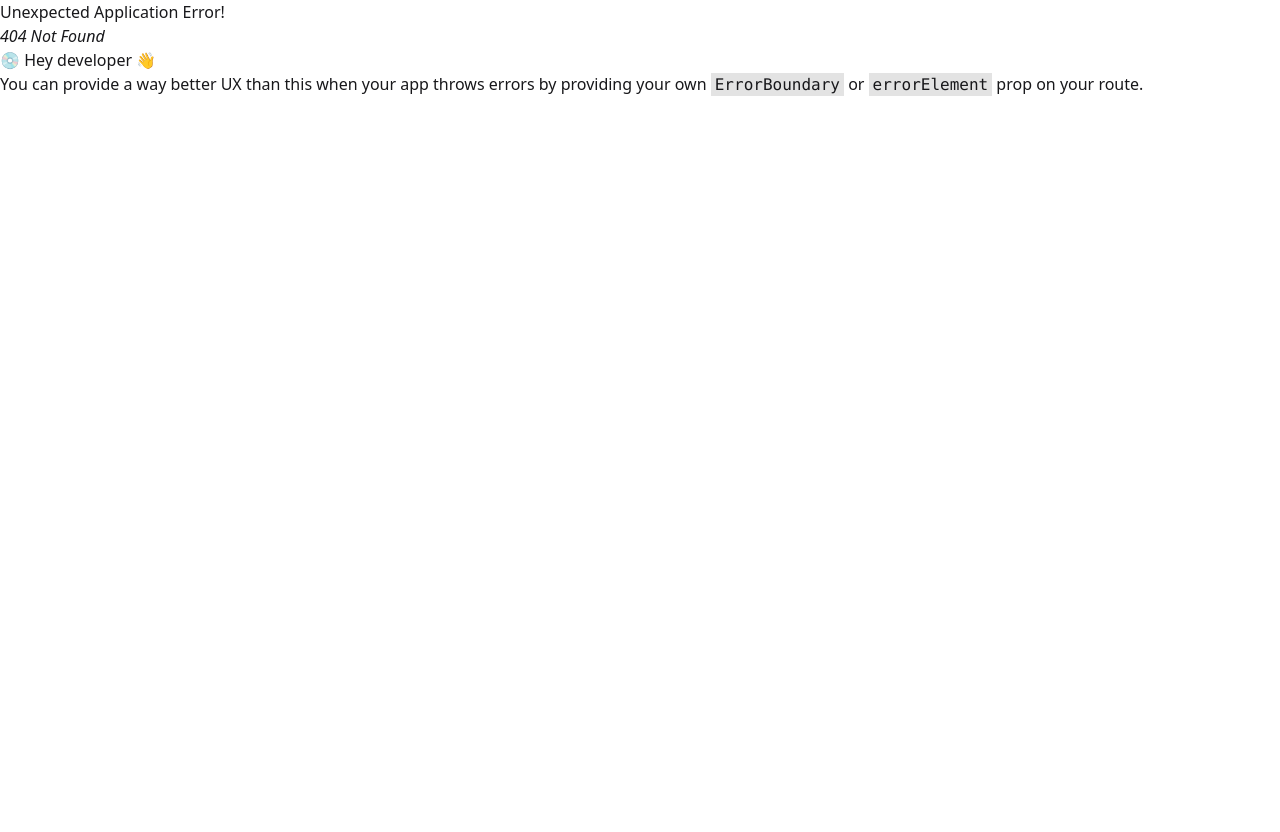
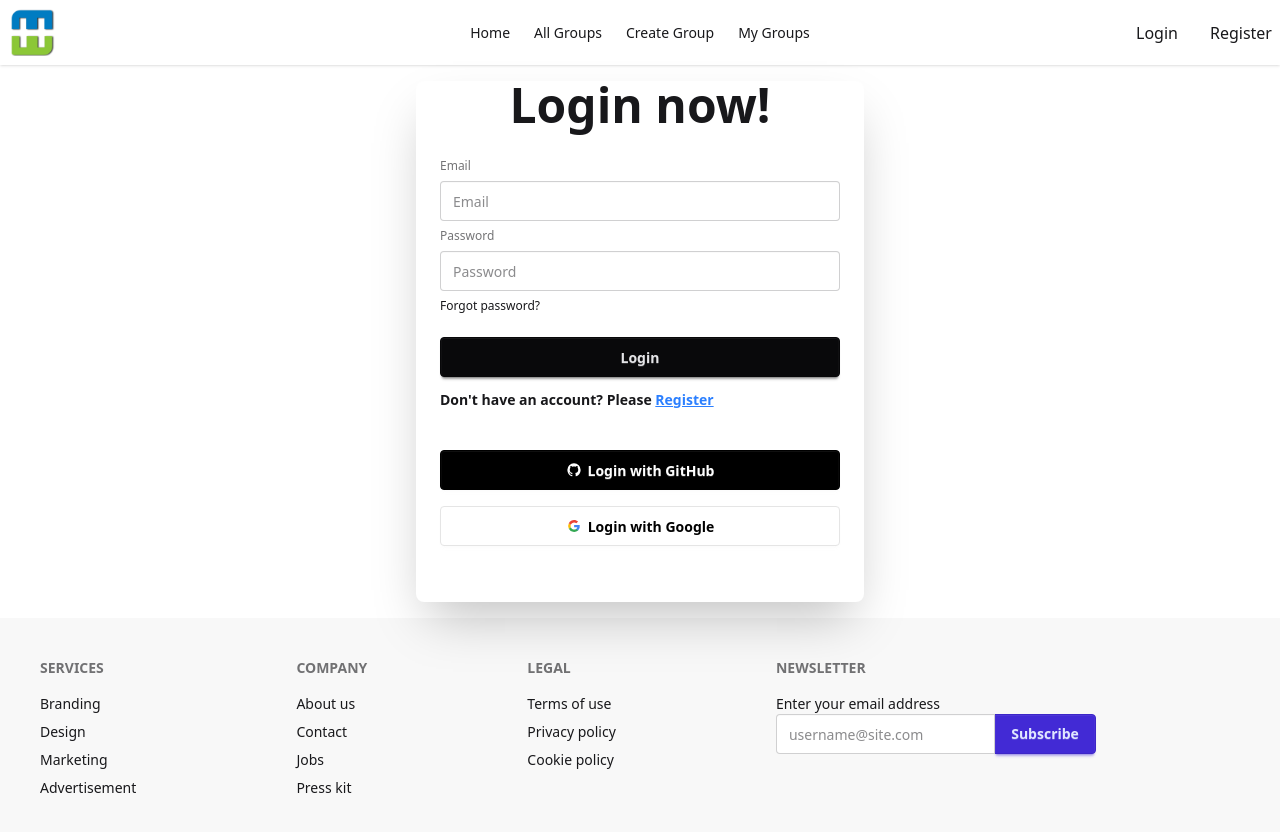
Before and after one commit to soponalways/Hobby-Hub-Client, a React (Vite) app: page /login in a window 1280 px wide. Before the commit this address had no page. Shown: the top 832 px of the page. Before the commit the page ends 800 px from the top, so only its background shows below. Built offline with nearby package versions, Linux system fonts and the light colour scheme.

Commit message:
Register and Login Page Create

```diff
--- a/src/Components/NavBar.jsx
+++ b/src/Components/NavBar.jsx
@@ -33,8 +33,8 @@
             </div>
             <div className="navbar-end">
                 <div className='flex gap-4 md:gap-6 lg:gap-8'>
-                    <NavLink to="/">Login</NavLink>
-                    <NavLink to="/">Register</NavLink>
+                    <NavLink to="/login">Login</NavLink>
+                    <NavLink to="/register">Register</NavLink>
                 </div>
             </div>
         </div>
--- /dev/null
+++ b/src/Pages/Login.jsx
@@ -0,0 +1,45 @@
+import React from 'react';
+import { Link } from 'react-router';
+
+const Login = () => {
+    const handleSubmit = e => {
+        e.preventDefault();
+        const form = e.target;
+        const formData = new FormData(form);
+        const email = formData.get('email');
+        const password = formData.get('password')
+        console.log(email, password)
+    }
+    return (
+        <div className="hero-content">
+            <div className="card bg-base-100 w-full max-w-md shrink-0 shadow-2xl">
+                <h1 className="text-5xl font-bold text-center">Login now!</h1>
+                <div className="card-body">
+                    <form onSubmit={handleSubmit} className="fieldset">
+                        <label className="label">Email</label>
+                        <input type="email" name='email' className="input w-full" placeholder="Email" />
+                        <label className="label">Password</label>
+                        <input type="password" name='password' className="input w-full" placeholder="Password" />
+                        <div><a className="link link-hover">Forgot password?</a></div>
+                        <button className="btn btn-neutral mt-4">Login</button>
+                    </form>
+                    <p className='font-semibold'>Don't have an account? Please <Link to='/login' className='underline text-blue-500'>Register</Link></p>
+                    <div className='flex flex-col gap-2 md:gap-3 lg:gap-4 my-4 md:my-6 lg:my-8'>
+                        <button className="btn bg-black text-white border-black">
+                            <svg aria-label="GitHub logo" width="16" height="16" xmlns="http://www.w3.org/2000/svg" viewBox="0 0 24 24"><path fill="white" d="M12,2A10,10 0 0,0 2,12C2,16.42 4.87,20.17 8.84,21.5C9.34,21.58 9.5,21.27 9.5,21C9.5,20.77 9.5,20.14 9.5,19.31C6.73,19.91 6.14,17.97 6.14,17.97C5.68,16.81 5.03,16.5 5.03,16.5C4.12,15.88 5.1,15.9 5.1,15.9C6.1,15.97 6.63,16.93 6.63,16.93C7.5,18.45 8.97,18 9.54,17.76C9.63,17.11 9.89,16.67 10.17,16.42C7.95,16.17 5.62,15.31 5.62,11.5C5.62,10.39 6,9.5 6.65,8.79C6.55,8.54 6.2,7.5 6.75,6.15C6.75,6.15 7.59,5.88 9.5,7.17C10.29,6.95 11.15,6.84 12,6.84C12.85,6.84 13.71,6.95 14.5,7.17C16.41,5.88 17.25,6.15 17.25,6.15C17.8,7.5 17.45,8.54 17.35,8.79C18,9.5 18.38,10.39 18.38,11.5C18.38,15.32 16.04,16.16 13.81,16.41C14.17,16.72 14.5,17.33 14.5,18.26C14.5,19.6 14.5,20.68 14.5,21C14.5,21.27 14.66,21.59 15.17,21.5C19.14,20.16 22,16.42 22,12A10,10 0 0,0 12,2Z"></path></svg>
+                            Login with GitHub
+                        </button>
+
+                        {/* Google */}
+                        <button className="btn bg-white text-black border-[#e5e5e5]">
+                            <svg aria-label="Google logo" width="16" height="16" xmlns="http://www.w3.org/2000/svg" viewBox="0 0 512 512"><g><path d="m0 0H512V512H0" fill="#fff"></path><path fill="#34a853" d="M153 292c30 82 118 95 171 60h62v48A192 192 0 0190 341"></path><path fill="#4285f4" d="m386 400a140 175 0 0053-179H260v74h102q-7 37-38 57"></path><path fill="#fbbc02" d="m90 341a208 200 0 010-171l63 49q-12 37 0 73"></path><path fill="#ea4335" d="m153 219c22-69 116-109 179-50l55-54c-78-75-230-72-297 55"></path></g></svg>
+                            Login with Google
+                        </button>
+                    </div>
+                </div>
+            </div>
+        </div>
+    );
+};
+
+export default Login;
--- /dev/null
+++ b/src/Pages/Register.jsx
@@ -0,0 +1,50 @@
+import React from 'react';
+import { Link } from 'react-router';
+
+const Register = () => {
+    const handleRegister = e => {
+        e.preventDefault();
+        const form = e.target;
+        const formData = new FormData(form)
+        const formEntries = formData.entries();
+        const newUser = Object.fromEntries(formEntries)
+        console.log(newUser)
+    }
+    return (
+        <div className="hero-content">
+            <div className="card bg-base-100 w-full max-w-md shrink-0 shadow-2xl">
+                <h1 className="text-5xl font-bold text-center">Register now!</h1>
+                <div className="card-body">
+                    <form onSubmit={handleRegister} className="fieldset">
+                        <label className="label">Name</label>
+                        <input type="text" name='name' className="input w-full" placeholder="Enter Your Name" />
+                        <label className="label">User Name</label>
+                        <input type="text" name='username' className="input w-full" placeholder="Enter Your User Name" />
+                        <label className="label">Photo URL</label>
+                        <input type="text" name='photo' className="input w-full" placeholder="Enter Your Photo URL" />
+                        <label className="label">Email</label>
+                        <input type="email" name='email' className="input w-full" placeholder="Email" />
+                        <label className="label">Password</label>
+                        <input type="password"  name='password' className="input w-full" placeholder="Password" />
+                        <button className="btn btn-neutral mt-4">Register</button>
+                    </form>
+                    <p className='font-semibold'>Already have an account? Please <Link to='/login' className='underline text-blue-500'>Login</Link></p>
+                    <div className='flex flex-col gap-2 md:gap-3 lg:gap-4 my-4 md:my-6 lg:my-8'>
+                        <button className="btn bg-black text-white border-black">
+                            <svg aria-label="GitHub logo" width="16" height="16" xmlns="http://www.w3.org/2000/svg" viewBox="0 0 24 24"><path fill="white" d="M12,2A10,10 0 0,0 2,12C2,16.42 4.87,20.17 8.84,21.5C9.34,21.58 9.5,21.27 9.5,21C9.5,20.77 9.5,20.14 9.5,19.31C6.73,19.91 6.14,17.97 6.14,17.97C5.68,16.81 5.03,16.5 5.03,16.5C4.12,15.88 5.1,15.9 5.1,15.9C6.1,15.97 6.63,16.93 6.63,16.93C7.5,18.45 8.97,18 9.54,17.76C9.63,17.11 9.89,16.67 10.17,16.42C7.95,16.17 5.62,15.31 5.62,11.5C5.62,10.39 6,9.5 6.65,8.79C6.55,8.54 6.2,7.5 6.75,6.15C6.75,6.15 7.59,5.88 9.5,7.17C10.29,6.95 11.15,6.84 12,6.84C12.85,6.84 13.71,6.95 14.5,7.17C16.41,5.88 17.25,6.15 17.25,6.15C17.8,7.5 17.45,8.54 17.35,8.79C18,9.5 18.38,10.39 18.38,11.5C18.38,15.32 16.04,16.16 13.81,16.41C14.17,16.72 14.5,17.33 14.5,18.26C14.5,19.6 14.5,20.68 14.5,21C14.5,21.27 14.66,21.59 15.17,21.5C19.14,20.16 22,16.42 22,12A10,10 0 0,0 12,2Z"></path></svg>
+                            Continue with GitHub
+                        </button>
+
+                        {/* Google */}
+                        <button className="btn bg-white text-black border-[#e5e5e5]">
+                            <svg aria-label="Google logo" width="16" height="16" xmlns="http://www.w3.org/2000/svg" viewBox="0 0 512 512"><g><path d="m0 0H512V512H0" fill="#fff"></path><path fill="#34a853" d="M153 292c30 82 118 95 171 60h62v48A192 192 0 0190 341"></path><path fill="#4285f4" d="m386 400a140 175 0 0053-179H260v74h102q-7 37-38 57"></path><path fill="#fbbc02" d="m90 341a208 200 0 010-171l63 49q-12 37 0 73"></path><path fill="#ea4335" d="m153 219c22-69 116-109 179-50l55-54c-78-75-230-72-297 55"></path></g></svg>
+                            Continue with Google
+                        </button>
+                    </div>
+                </div>
+            </div>
+        </div>
+    );
+};
+
+export default Register;
--- a/src/Routes/Router.jsx
+++ b/src/Routes/Router.jsx
@@ -1,6 +1,8 @@
 import { createBrowserRouter } from "react-router";
 import RootLayouts from "../Layouts/RootLayouts";
 import Home from '../Pages/Home';
+import Register from "../Pages/Register";
+import Login from "../Pages/Login";
 
 export const router = createBrowserRouter([
     {
@@ -10,6 +12,14 @@
             {
                 index: true,
                 Component: Home,
+            } ,
+            {
+                path: '/register' ,
+                Component: Register
+            },
+            {
+                path: '/login',
+                Component: Login ,
             }
         ]
     }
```
